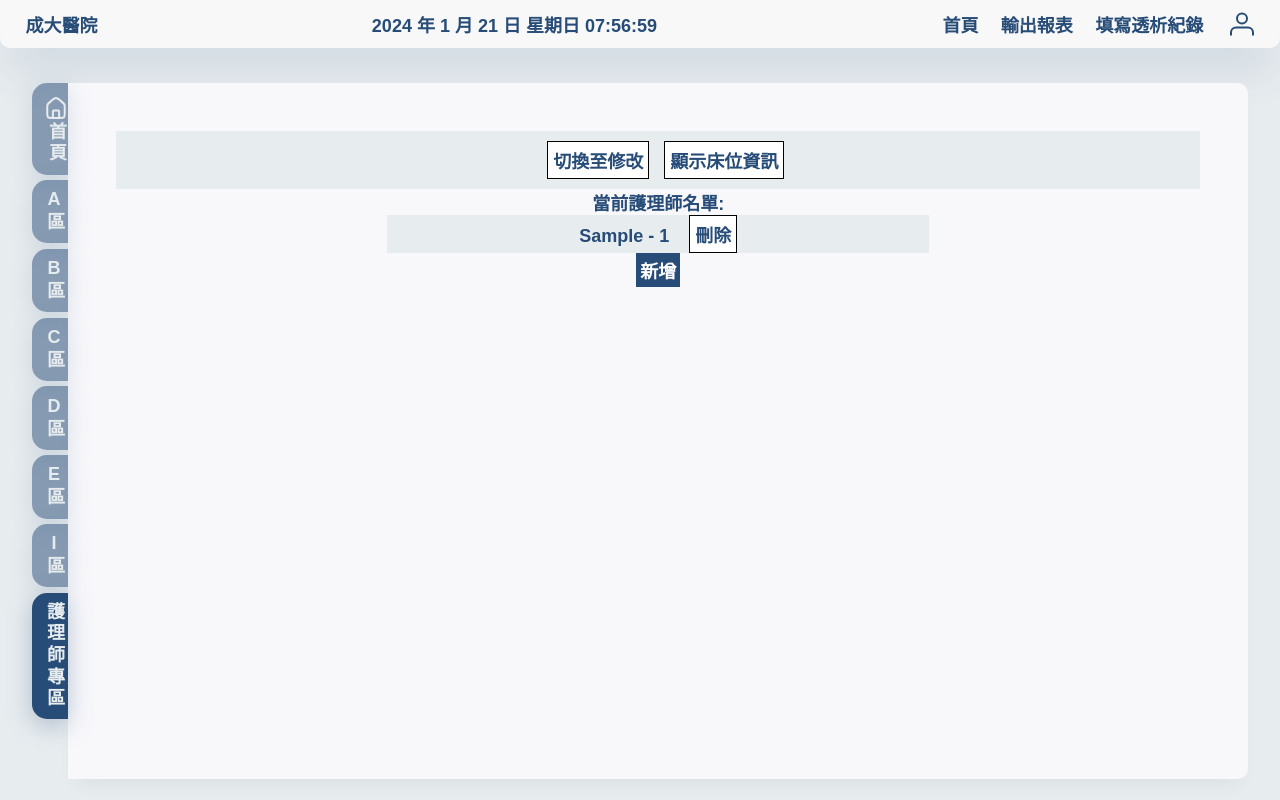
After one commit to Azure0413-project/IDH, a Django app: template interface/templates/nurseAreaNurseList.html in a window 1280 px wide. The commit adds this page. Run offline with Django 3.2, Linux system fonts and the light colour scheme; the template is opened without the code that fills it: most values are stand-ins (such as "Sample title", 1, 10 or a date in 2020); some libraries are stand-ins or nearby versions.

Commit message:
[Feature] Add nurse list function and change the fixed employee number to dynamic.

```diff
--- a/interface/templates/feedback.html
+++ b/interface/templates/feedback.html
@@ -405,6 +405,12 @@
         <hr class="rounded">
         {% endif %}
         {% endfor %}
+        護理師工號:
+        <select id="nurseId" name="nurseId" aria-label="nurseId">
+          {% for nurseInfo in nurseList %}
+            <option value="{{ nurseInfo.empNo }}" {% if nurseId == nurseInfo.empNo %} selected {% else %}{% endif %}>{{ nurseInfo.empNo }}</option>
+          {% endfor %}
+        </select>
         <button id="confirmFeedbackBtn" class="btn-confirm feedback-btn" type="submit">確 認</button>
         <div class="close-btn" onclick="closeModal()">
           <img src="{%static 'img/close.svg'%}" />
--- /dev/null
+++ b/interface/templates/nurseAreaNurseList.html
@@ -0,0 +1,71 @@
+{% extends 'base.html' %} {% block content %} {% load static %}
+<script src="{% static "js/nurseAreaNurseList.js" %}"></script>
+<link rel="stylesheet" href="{% static 'css/nurseArea.css' %}">
+<div class="container">
+  <div class="tab">
+    <button class="tablinks"  onclick="openTab(event, 'dashboard', 'dashboard')"  id="defaultOpen">
+      <img src="{%static 'img/dashboard.svg'%}" />首頁
+    </button>
+    <button class="tablinks" onclick="openTab(event, 'tabA', 'A')">A區</button>
+    <button class="tablinks" onclick="openTab(event, 'tabB', 'B')">B區</button>
+    <button class="tablinks" onclick="openTab(event, 'tabC', 'C')">C區</button>
+    <button class="tablinks" onclick="openTab(event, 'tabD', 'D')">D區</button>
+    <button class="tablinks" onclick="openTab(event, 'tabE', 'E')">E區</button>
+    <button class="tablinks" onclick="openTab(event, 'tabI', 'I')">I區</button>
+    <button class="tablinks active" onclick="openNurseArea()">護理師專區</button>
+  </div>
+  <div class="tabcontent">
+    <section class="tab-area-nurse">
+        <div class="top-tab-area">
+          <button class="nurse-btn" onclick="AdjustPage()">切換至修改</button>
+          <button class="nurse-btn" onclick="SwitchSearchPage()">顯示床位資訊</button>
+        </div>
+        <div style="text-align: center;">
+            <div>
+                <div style="display: flex; justify-content: center;">
+                    當前護理師名單:
+                </div>
+                <ul id="notInList">
+                    {% for nurseInfo in nurseList %}
+                        <li class="nurseList-cell-format">
+                            {{ nurseInfo.empNo }} - {{ nurseInfo.n_name }}
+                            <button class="nurse-btn" onclick="DeleteNurse('{{ nurseInfo.empNo }}')">刪除</button>
+                        </li>
+                    {% endfor %}
+                </ul>
+            </div>
+            <div>
+                <button class="btn btn-primary" onclick="OperateNurseModal()">新增</button>
+            </div>
+        </div>
+        <div id="nurseInfoModal" class="modal-sm hidden">
+            <div class="modal-content">
+                <div class="modal-main">
+                    <div class="close-btn" onclick="OperateNurseModal()">
+                        <img src="{%static 'img/close.svg'%}" />
+                    </div>
+                    <div class="modal-sm-content">
+                        <form id="nurseInfo" class="modal-sm-form">
+                            {% csrf_token %}
+                            <div class="text-label">
+                                <label for="empNo">工號:</label>
+                                <br>
+                                <input class="input-warning" type="text" id="empNo" name="empNo"/>
+                            </div>
+                            <div class="text-label">
+                                <label for="nurseName">名稱:</label>
+                                <br>
+                                <input class="input-warning" type="text" id="nurseName" name="nurseName"/>
+                            </div>
+                        </form>
+                    </div>
+                    <div class="">
+                        <button id="confirmAddNurseBtn" class="btn-confirm warning-btn" type="submit" onclick="AddNurse()">確認</button>
+                    </div>
+                </div>
+            </div>
+        </div>
+    </section>
+  </div>
+</div>
+{% endblock %}
--- a/interface/urls.py
+++ b/interface/urls.py
@@ -3,6 +3,8 @@ from interface import views
 
 urlpatterns = [
     path('', views.index, name='index'),
+    path('NurseArea/NurseList', views.NurseList, name='NurseList'),
+    path('NurseArea/DeleteNurse', views.DeleteNurse, name='DeleteNurse'),
     path('<str:area>', views.index, name='index'),
     path('NASearch/<str:nurseId>/<str:bedList>', views.NurseAreaSearch, name='NurseAreaSearch'),
     path('NAadjust/<str:nurseId>', views.NurseAreaAdjust, name='NurseAreaSearch'),
--- a/static/css/nurseArea.css
+++ b/static/css/nurseArea.css
@@ -41,6 +41,18 @@
     font-size: 18px;
     background-color: #E7ECEF;
     margin: 2px 2px 2px 2px;
+    list-style: none;
+}
+
+.nurseList-cell-format{
+    height: 2rem;
+    width: 50%;
+    font-size: 18px;
+    background-color: #E7ECEF;
+    margin: 2px 2px 2px 2px;
+    list-style: none;
+    display: table;
+    margin: 0 auto;
 }
 
 .left-tab-area,
--- a/static/js/index.js
+++ b/static/js/index.js
@@ -67,8 +67,8 @@ function refresh() {
 }
 setInterval(refresh, 180000);
 
-const location_path = "http://192.168.83.226:80/index/";
-// const location_path = "http://127.0.0.1:8000/index/";
+// const location_path = "http://192.168.83.226:80/index/";
+const location_path = "http://127.0.0.1:8000/index/";
 
 // Left panel
 function openTab(evt, tabName, area) {
--- /dev/null
+++ b/static/js/nurseAreaNurseList.js
@@ -0,0 +1,86 @@
+const rootUrl = "http://127.0.0.1:8000/index/";
+// const rootUrl = "http://192.168.83.226:80/index/";
+
+function SwitchSearchPage(){
+    location.href = location_path + 'Y';
+}
+
+function AdjustPage(){
+    location.href = rootUrl + `NAadjust/emp`;
+}
+
+function AddNurse(){
+    let empNo = document.getElementById("empNo").value;
+    let nurseName = document.getElementById("nurseName").value;
+    let formData = new FormData(document.getElementById("nurseInfo"));
+    let originLocation = location.href;
+    formData.append("empNo", empNo);
+    formData.append("nurseName", nurseName);
+    result = {};
+    for (let p of formData.entries()) {
+        result[p[0]] = p[1];
+    }
+    console.log(result);
+    $.ajax({
+        url: "NurseList",
+        method: "POST",
+        headers: {
+            "X-CSRFToken": $('[name="csrf-token"]').attr("content"),
+        },
+        dataType: "json",
+        data: result,
+        success: (res) => {
+        if (res["status"] == "success") {
+            // 頁面跳轉
+            alert("Add success.");
+            // 記錄床號與時間
+            location.href = originLocation;
+        } else {
+            // 畫面提醒 送出表單失敗
+            alert("Add fail.\n" + res["msg"]);
+        }
+        },
+        error: (res) => {
+        console.log(res);
+        },
+    });
+}
+
+function DeleteNurse(empNo){
+    result = {
+        'empNo': empNo
+    };
+    $.ajax({
+        url: "DeleteNurse",
+        method: "POST",
+        headers: {
+            "X-CSRFToken": $('[name="csrfmiddlewaretoken"]')[0].value,
+        },
+        dataType: "json",
+        data: result,
+        success: (res) => {
+            if (res["status"] == "success") {
+                // 頁面跳轉
+                alert("Add success.");
+            } else {
+                // 畫面提醒 送出表單失敗
+                alert("Add fail.\n" + res["msg"]);
+            }
+            location.reload();
+        },
+        error: (res) => {
+            console.log(res);
+        },
+    });
+}
+
+window.onclick = function (event) {
+    if (event.target.id == "nurseInfoModal") {
+        OperateNurseModal();
+    }
+}
+
+function OperateNurseModal(){
+    const NImodal = document.getElementById("nurseInfoModal");
+    NImodal.classList.toggle("hidden");
+}
```
Also changed, not shown: interface/templates/nurseAreaAdjust.html (+6 -2 lines), interface/templates/nurseAreaSearch.html (+6 -2 lines), interface/views.py (+35 -3 lines), static/js/nurseAreaAdjust.js (+7 -2 lines), static/js/nurseAreaSearch.js (+7 -2 lines), interface/migrations/0024_nurse.py (added).
